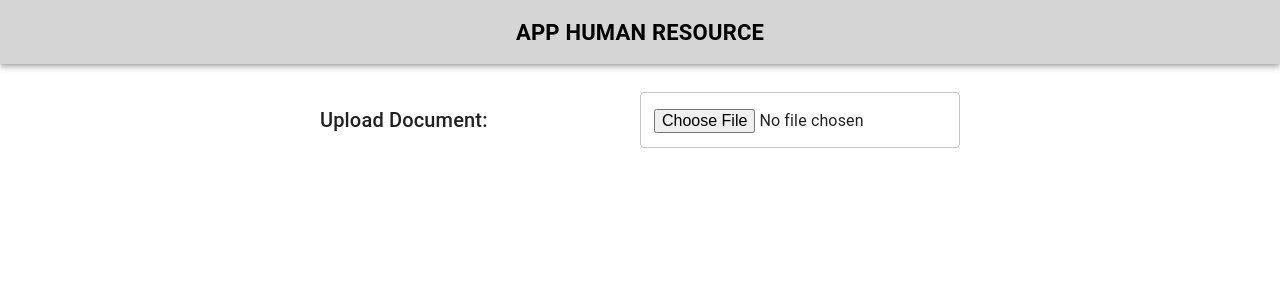
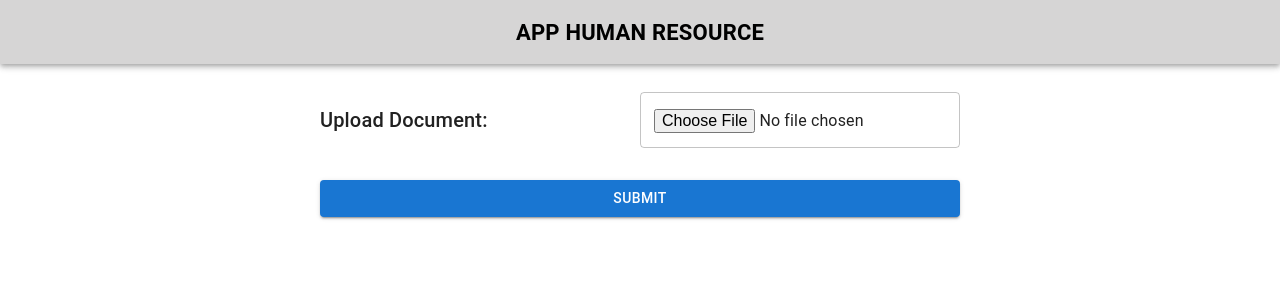
Before and after one commit to romesh97/Coding-Challenges, a React (Create React App) app in the folder Challenge1/AppHumanResources-Frontend/: page /home/file-upload in a window 1280 px wide. Shown: the top 300 px of the page. Built offline with nearby package versions, Linux system fonts and the light colour scheme.

Commit message:
POST Api configuration added

```diff
--- a/Challenge1/AppHumanResources-Frontend/package.json
+++ b/Challenge1/AppHumanResources-Frontend/package.json
@@ -20,6 +20,7 @@
     "axios": "^0.27.2",
     "lodash": "^4.17.21",
     "react": "^18.2.0",
+    "react-bootstrap": "^2.5.0",
     "react-dom": "^18.2.0",
     "react-hook-form": "^7.31.1",
     "react-router-dom": "^6.3.0",
--- a/Challenge1/AppHumanResources-Frontend/src/pages/human-resource/Initial.tsx
+++ b/Challenge1/AppHumanResources-Frontend/src/pages/human-resource/Initial.tsx
@@ -1,10 +1,56 @@
 // material
-import { Box, Typography, Grid, TextField } from "@mui/material";
+import { useState } from "react";
+import { Box, Typography, Grid, TextField, Button } from "@mui/material";
+import axios from "axios";
+import { ProgressBar } from "react-bootstrap";
+
+// components
 import Header from "../../layouts/Header";
 
 // ----------------------------------------------------------------------
 
 export default function InitialPage() {
+  const [document, setDocument] = useState<string>("");
+  const [uploadPercentage, setUploadPercentage] = useState<number>(0);
+
+  const handleInputChange = (event: any) => {
+    setDocument(event.target.files[0]);
+  };
+
+  const options = {
+    onUploadProgress: (progressEvent: any) => {
+      const { loaded, total } = progressEvent;
+
+      let percent = Math.floor((loaded * 100) / total);
+
+      if (percent < 100) {
+        setUploadPercentage(percent);
+      }
+    },
+  };
+
+  const handleSubmit = () => {
+    let data = new FormData();
+    data.append("files", document);
+    console.log("data", data);
+    console.log("document", document);
+
+    axios
+      .post("http://127.0.0.1:8000/api/upload-csv", data, options)
+      .then((res) => {
+        console.log("an error occurred in response", res);
+        setUploadPercentage(100);
+
+        setTimeout(() => {
+          setUploadPercentage(0);
+        }, 1000);
+      })
+      .catch((err) => {
+        console.log("an error occurred in catch", err);
+        setUploadPercentage(0);
+      });
+  };
+
   return (
     <>
       <Box>
@@ -27,11 +73,29 @@ export default function InitialPage() {
               fullWidth
               name="receiptFile"
               type="file"
-              // onChange={changeHandler}
-              // inputProps={{ accept: "image/*" }}
+              onChange={handleInputChange}
               sx={{ pt: 1.5 }}
             />
           </Grid>
+          <Button
+            variant="contained"
+            sx={{ mt: 3, width: "100%" }}
+            color="primary"
+            onClick={() => {
+              handleSubmit();
+            }}
+          >
+            Submit
+          </Button>
+          {uploadPercentage > 0 && (
+            <Box>
+              <ProgressBar
+                now={uploadPercentage}
+                striped={true}
+                label={`${uploadPercentage}%`}
+              />
+            </Box>
+          )}
         </Grid>
       </Box>
     </>
--- a/Challenge1/AppHumanResources-Frontend/src/routes/index.tsx
+++ b/Challenge1/AppHumanResources-Frontend/src/routes/index.tsx
@@ -17,6 +17,7 @@ export default function Router() {
   return useRoutes([
     {
       path: "/",
+
       children: [
         { element: <Navigate to="/home" replace />, index: true },
         {
```
Also changed, not shown: 1 other file (tests, documents, lock files or other folders).
